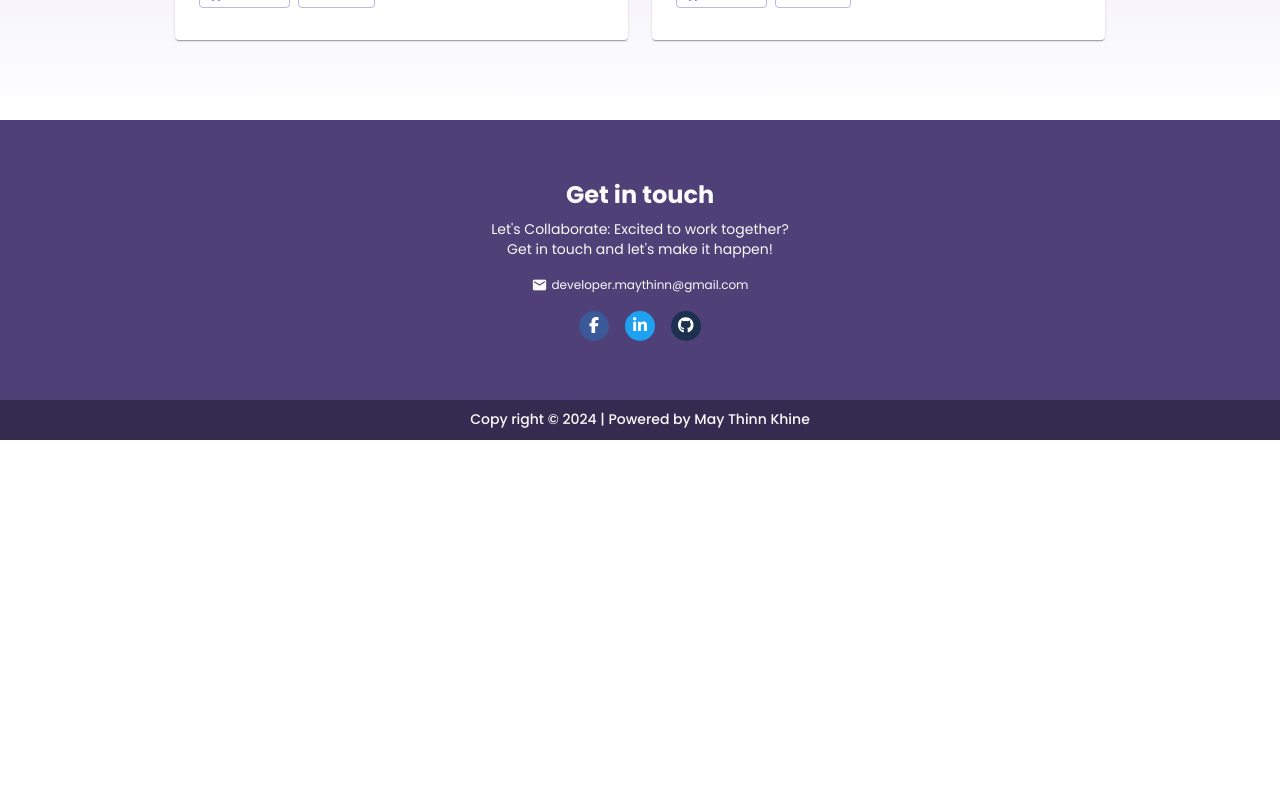
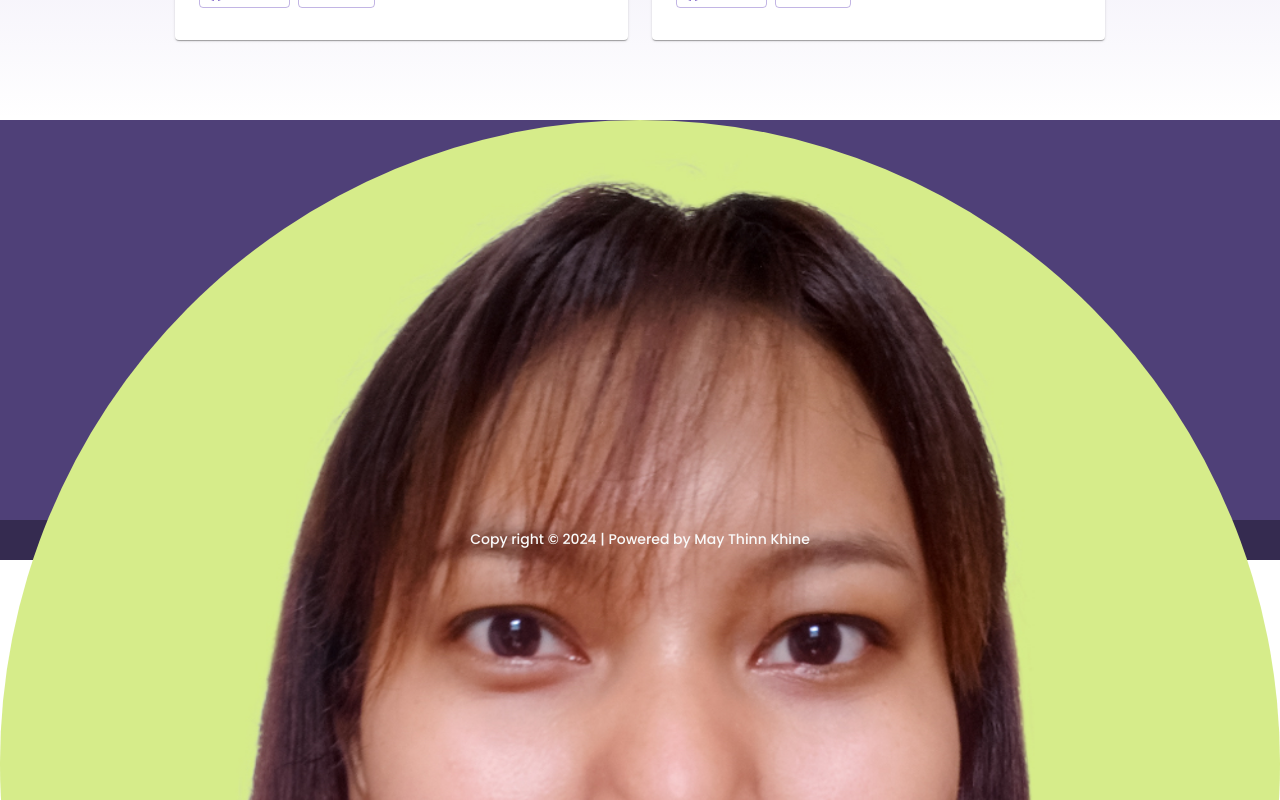
Before and after one commit to developer-maythinn/maythinn-portfolio, a Next.js app: page / in a window 1280 px wide. Shown: the part 4540-5340 px from the top of the page. Before the commit the page ends 4980 px from the top, so only its background shows below. Built offline with nearby package versions, Linux system fonts and the light colour scheme; a web font is replaced by a local one.

Commit message:
add meta and add image in footer

```diff
--- a/src/app/layout.js
+++ b/src/app/layout.js
@@ -2,8 +2,32 @@ import ThemeRegistry from "@/components/ThemeRegistry/ThemeRegistry";
 import "../../public/css/globalStyles.css";
 
 export const metadata = {
+  metadataBase: new URL("https://maythinn-portfolio.vercel.app"),
+
   title: "May Thinn Khine's Portfolio",
-  description: "May Thinn Khine's Portfolio",
+  description:
+    "May Thinn Khine's Portfolio by react js, next js and material UI.",
+  siteName: "May Thinn Khine's Portfolio",
+
+  icons: {
+    icon: "/May-Thinn-Khine1.jpg",
+  },
+  icons: {
+    icon: "/May-Thinn-Khine1.jpg",
+    shortcut: "/May-Thinn-Khine1.jpg",
+    apple: "/May-Thinn-Khine1.jpg",
+    other: {
+      rel: "apple-touch-icon-precomposed",
+      url: "/May-Thinn-Khine1.jpg",
+    },
+  },
+  openGraph: {
+    images: "/May-Thinn-Khine.jpeg",
+    title: "May Thinn Khine's Portfolio",
+    url: "https://maythinn-portfolio.vercel.app",
+    locale: "en_US",
+    type: "website",
+  },
 };
 import { Inter } from "next/font/google";
 import { Poppins, Roboto } from "next/font/google";
@@ -32,6 +56,7 @@ export default function RootLayout({ children }) {
           rel="stylesheet"
           href="https://fonts.googleapis.com/icon?family=Material+Icons"
         />
+        <link rel="icon" href="/May-Thinn-Khine.jpeg" sizes="any" />
       </head>
       <body className={poppin.className}>
         <ThemeRegistry>{children}</ThemeRegistry>
--- a/src/components/Footer.js
+++ b/src/components/Footer.js
@@ -4,6 +4,7 @@ import React from "react";
 import SocialComponent from "./SocialComponent";
 import MailIcon from "@mui/icons-material/Mail";
 import IconWithText from "./IconWithText";
+import Image from "next/image";
 
 function Footer() {
   let date = new Date();
@@ -13,7 +14,7 @@ function Footer() {
       <Grid
         container
         sx={{
-          height: "35vh",
+          height: "50vh",
           display: "flex",
           justifyContent: "center",
           alignItems: "center",
@@ -32,6 +33,29 @@ function Footer() {
             alignItems: "center",
           }}
         >
+          <Box
+            sx={{
+              width: { xs: "20vw", sm: "54vw", md: "100%" },
+              height: "auto",
+              margin: "auto",
+              borderRadius: "50%",
+              overflow: "hidden",
+            }}
+          >
+            <Image
+              src="/May-Thinn-Khine.jpeg"
+              layout="responsive"
+              width={100}
+              height={100}
+              //   sizes="(max-width: 768px) 100vw"
+              alt="Picture of the author"
+              // style={{
+              //   objectFit: "contain",
+              //   // height: "fit-content",
+              //   // width: "100%",
+              // }}
+            />
+          </Box>
           <Typography variant="h5" sx={{ fontWeight: 600 }}>
             Get in touch
           </Typography>
--- a/src/components/MenuComponent.js
+++ b/src/components/MenuComponent.js
@@ -33,10 +33,14 @@ function MenuComponent() {
         onChange={handleChange}
         inputProps={{ "aria-label": "controlled" }}
         sx={{
+          background: "#fff",
           position: "relative",
           zIndex: 9999,
           "&.Mui-checked": {
             transition: "2s",
+          },
+          "&.MuiCheckbox-root": {
+            background: "#fff",
           },
         }}
         checkedIcon={<CloseIcon />}
@@ -48,9 +52,7 @@ function MenuComponent() {
           className="navigation__checkbox"
           id="navi-toggle"
         />
-        <label htmlFor="navi-toggle" className="navigation__button">
-          <span className="navigation__icon">&nbsp;</span>
-        </label>
+
         <Box
           className="navigation__background"
           sx={{ transform: checked ? "scale(90)" : "scale(0)" }}
@@ -64,6 +66,7 @@ function MenuComponent() {
             opacity: checked ? 1 : 0,
             width: checked ? "100%" : "0",
             zIndex: checked ? 1000 : 0,
+            height: { xs: "100vh", sm: "90vh" },
           }}
         >
           <ul className="navigation__list">
```
Also changed, not shown: public/May-Thinn-Khine.jpeg (added), public/May-Thinn-Khine1.jpg (added).
